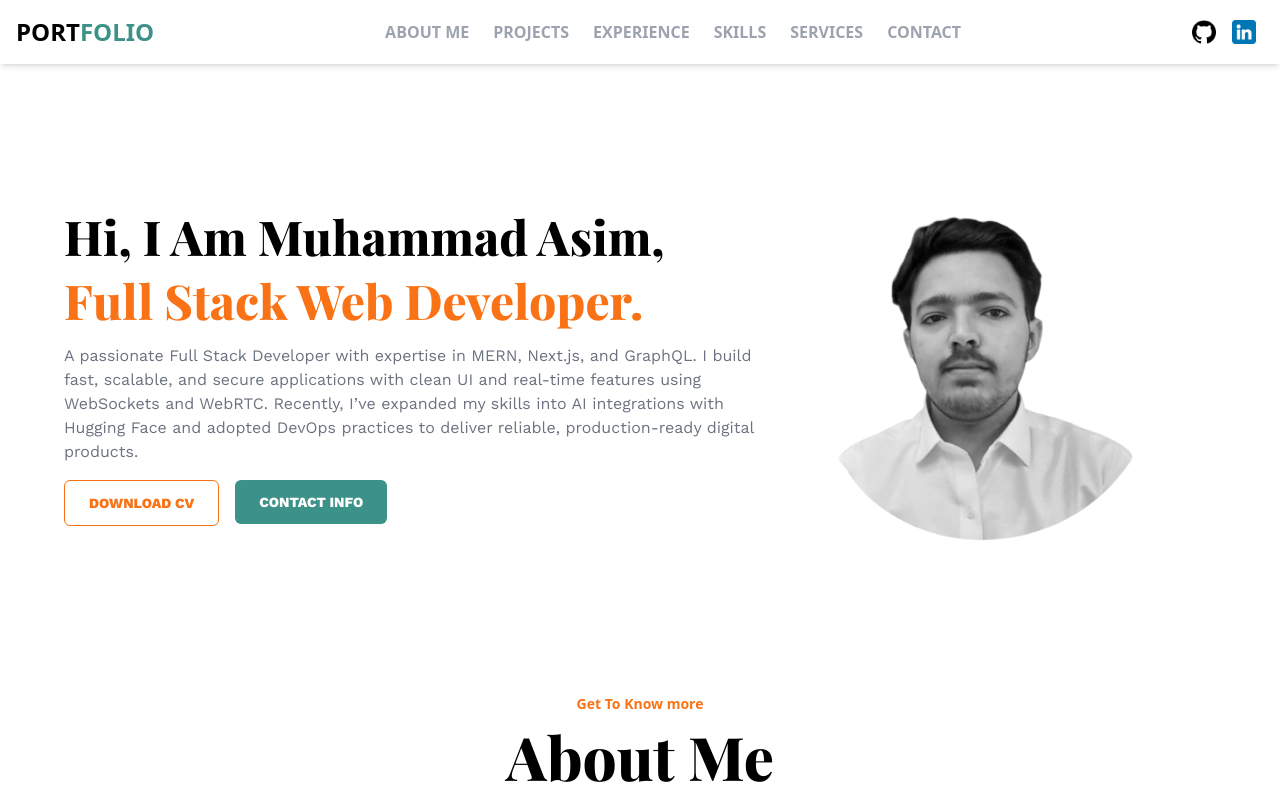
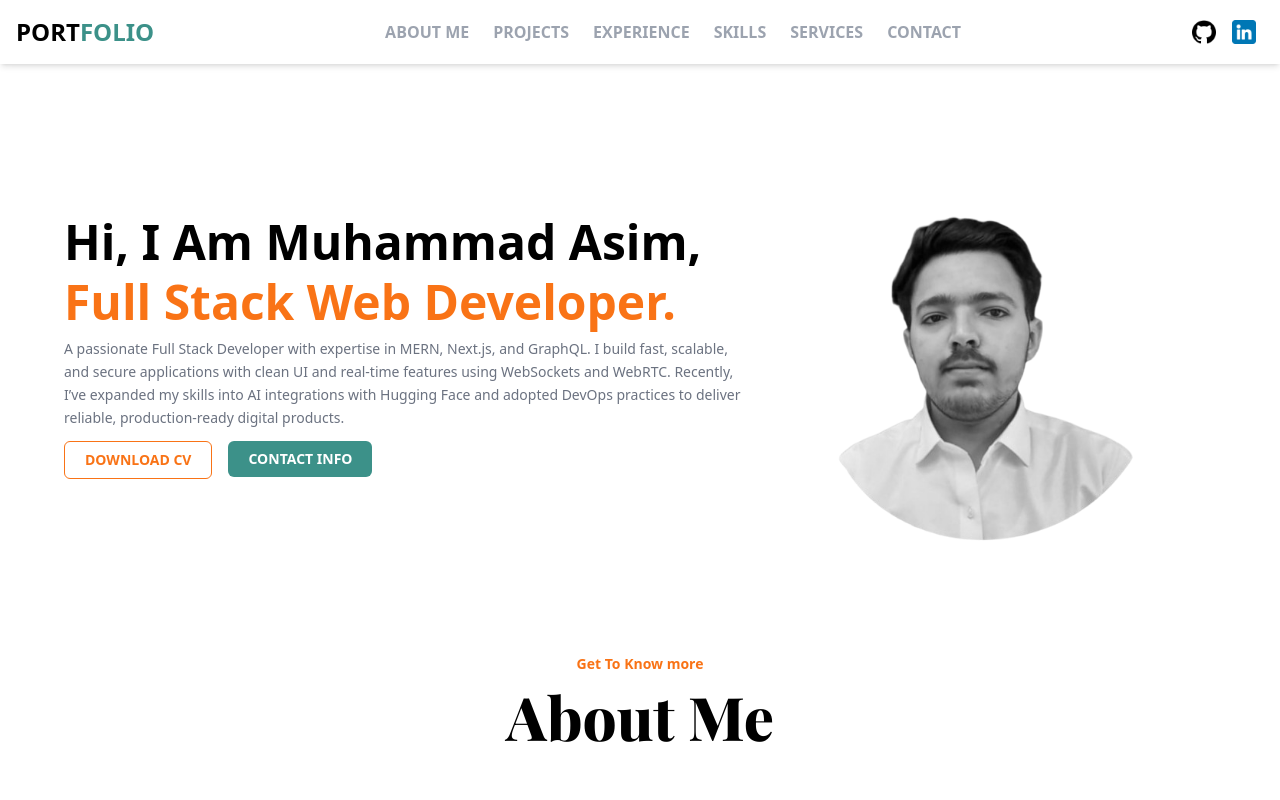
Before and after one commit to Muhammadasim225/portfolio-webapp-frontend, a React (Vite) app in the folder portfolio-app/: page /aboutme in a window 1280 px wide. Shown: the top 800 px of the page. Built offline with nearby package versions, Linux system fonts and the light colour scheme; a web font is replaced by a local one.

Commit message:
Update Homepage.jsx

```diff
--- a/portfolio-app/src/components/Homepage.jsx
+++ b/portfolio-app/src/components/Homepage.jsx
@@ -51,26 +51,50 @@ const vari = {
     <>
       <Header />
 
-      <div id="homepage" className="mt-10 md:flex-col-reverse items-center sm:flex-col-reverse flex-col-reverse lg:mt-10 sm:px-16 px-14 sm:pt-20 pt-16 sm:pl-16 pl-14 sm:pr-16 pr-14 sm:pb-10 pb-8 flex   lg:justify-left justify-center sm:items-center lg:flex lg:flex-row lg:items-center lg:w-full lg:justify-between lg:px-16 lg:pt-16 lg:pl-16 lg:pr-16 lg:pb-10">
-        {/* Adjusted the width to take more space */}
-        <motion.div  variants={container} animate="animate"  className="pb-5 headline flex sm:flex-col flex-col  first lg:w-3/5 lg:space-y-4  sm:space-y-2 space-y-1 sm:w-full text-black sm:mt-0">
-          <motion.h1 variants={vari} initial="initial" animate="anima"  className='lg:font-extrabold lg:text-5xl lg:text-black sm:font-extrabold sm:text-black sm:leading-tight sm:text-3xl sm:items-center sm:text-center text-2xl text-center lg:text-left md:text-4xl'>
+     <div
+  id="homepage"
+  className="mt-8 flex flex-col-reverse items-start px-6 pt-8 pb-8
+             lg:mt-10 lg:flex-row lg:items-center lg:justify-between lg:px-16 lg:pt-16 lg:pb-10"
+>
+  {/* Left Text Section */}
+  <motion.div
+    variants={container}
+    animate="animate"
+    className="pb-5 flex flex-col space-y-3 text-black w-full lg:w-3/5"
+  >
+    <motion.h1
+      variants={vari} initial="initial" animate="anima"
+      className='text-left text-2xl font-extrabold lg:text-5xl lg:text-left'
+    >
       Hi, I Am Muhammad Asim,
     </motion.h1>
-          <motion.h1 variants={vari} initial="initial" animate="anima" className='lg:text-orange-500 text-orange-500 lg:font-extrabold lg:text-5xl sm:text-3xl    sm:text-orange-500 sm: font-extrabold  sm:text-center text-2xl text-center pb-1 lg:text-left '>
+
+    <motion.h1
+      variants={vari} initial="initial" animate="anima"
+      className='text-left text-2xl font-extrabold text-orange-500 lg:text-5xl lg:text-left'
+    >
       Full Stack Web Developer.
     </motion.h1>
-       <motion.p variants={vari} initial="initial" animate="anima" className=' font-normal text-gray-800 text-md font-custom lg:text-gray-500 ...'>
-A passionate Full Stack Developer with expertise in MERN, Next.js, and GraphQL. I build fast, scalable, and secure applications with clean UI and real-time features using WebSockets and WebRTC. Recently, I’ve expanded my skills into AI integrations with Hugging Face and adopted DevOps practices to deliver reliable, production-ready digital products.</motion.p>
 
+    <motion.p
+      variants={vari} initial="initial" animate="anima"
+      className='text-left text-sm leading-relaxed text-gray-800 lg:text-gray-500'
+    >
+      A passionate Full Stack Developer with expertise in MERN, Next.js, and GraphQL.
+      I build fast, scalable, and secure applications with clean UI and real-time features
+      using WebSockets and WebRTC. Recently, I’ve expanded my skills into AI integrations
+      with Hugging Face and adopted DevOps practices to deliver reliable, production-ready
+      digital products.
+    </motion.p>
+
+    {/* Buttons */}
     <motion.div
-  variants={vari}
-  initial="initial"
-  animate="anima"
-  className="btns flex flex-col sm:flex-row justify-start items-start mt-8 space-y-4 sm:space-y-0 sm:space-x-4"
+      variants={vari} initial="initial" animate="anima"
+      className="flex flex-col space-y-4 mt-6 w-full items-start
+                 lg:flex-row lg:space-y-0 lg:space-x-4"
     >
       <a href={cv} download="Muhammad_Asim_CV.pdf">
-    <button className='lg:text-orange-500 text-orange-500 lg:text-md lg:border lg:border-orange-500 border border-orange-500 lg:px-6 lg:py-3 lg:hover:bg-orange-500 lg:hover:text-white transition hover:text-white lg:rounded-md lg:font-custom font-custom lg:font-extrabold sm:text-orange-500 sm:text-md sm:border sm:border-orange-500 sm:px-6 px-3 sm:py-3 py-2 sm:rounded-md rounded-md sm:font-custom sm:font-extrabold font-extrabold lg:text-md text-sm flex-shrink-2 min-w-20'>
+        <button className='border border-orange-500 text-orange-500 px-5 py-2 rounded-md font-bold text-sm hover:bg-orange-500 hover:text-white transition'>
           DOWNLOAD CV
         </button>
       </a>
@@ -79,20 +103,22 @@ A passionate Full Stack Developer with expertise in MERN, Next.js, and GraphQL.
         <motion.button
           whileTap={{ scale:1.05, ease:easeInOut }}
           transition={{ duration:0.01 }}
-      className='lg:bg-[#3C9189] bg-[#3C9189] lg:text-white text-white lg:text-md lg:px-6 lg:py-3 lg:rounded-md lg:font-custom lg:font-extrabold sm:bg-[#3C9189] sm:text-white sm:text-md sm:px-6 px-3 sm:py-3 py-2 sm:rounded-md rounded-md sm:font-custom font-custom sm:font-extrabold font-bold text-sm min-w-20'
+          className='bg-[#3C9189] text-white px-5 py-2 rounded-md font-bold text-sm'
         >
           CONTACT INFO
         </motion.button>
       </Link>
     </motion.div>
   </motion.div>
-        {/* Adjusted the width to take less space */}
-        <motion.img src={blurry} alt="pic" className=' mb-8 w-[98.333333%] second lg:w-1/3 lg:flex lg:justify-center sm:mx-auto sm:w-3/5 sm:flex sm:mb-10
 
-        grayscale hover:grayscale-0 hover:scale-105 transition duration-300
-        '/>
+  {/* Right Image */}
+  <motion.img
+    src={blurry} alt="pic"
+    className='w-3/4 mx-auto mb-6 lg:w-1/3 lg:mb-0
+               grayscale hover:grayscale-0 hover:scale-105 transition duration-300'
+  />
+</div>
 
-      </div>
     </>
   )
 }
```
Lines whose indentation alone changed are shown as unchanged.
